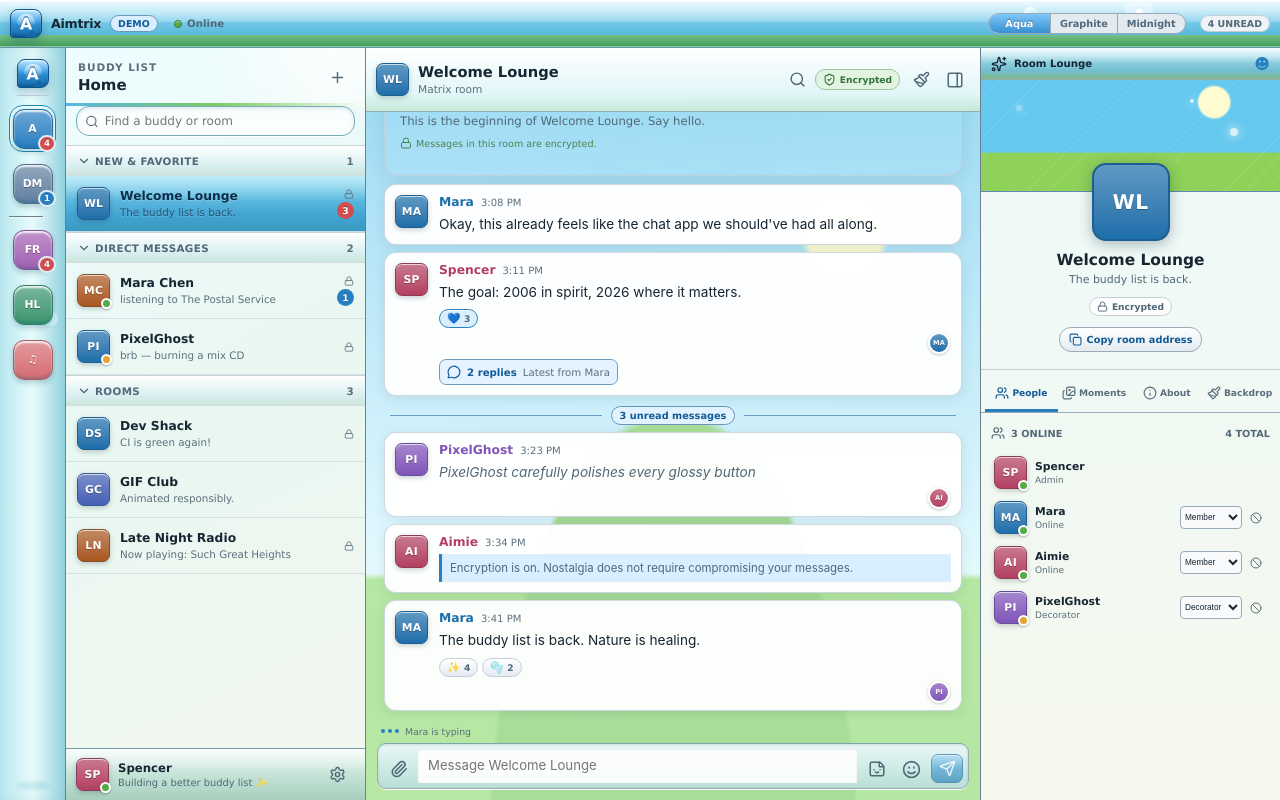
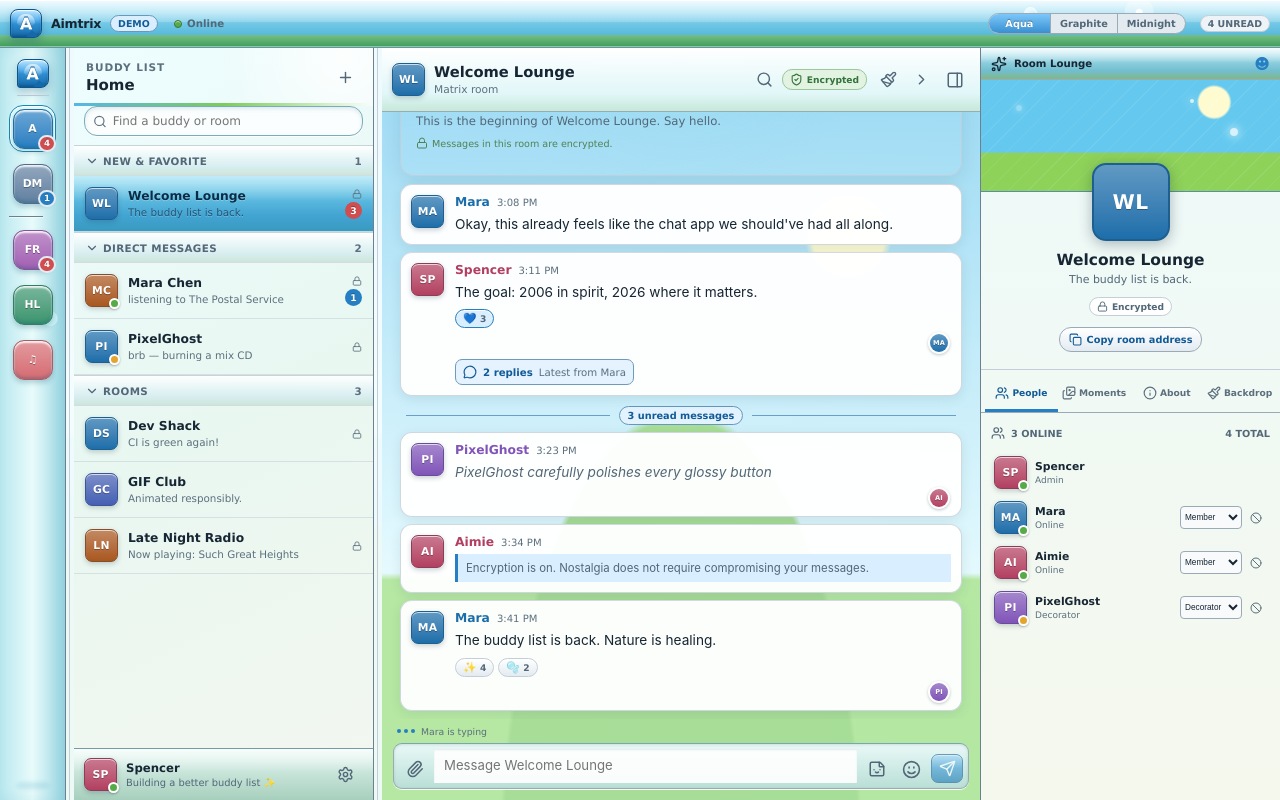
Before and after one commit to spencerrung/aimtrix, a React (Vite) app: page / in a window 1280 px wide. Both pictures are taken after a click on the button "Explore the demo buddy list". Built offline with nearby package versions, Linux system fonts and the light colour scheme.

Commit message:
feat(workspace): add dynamic collapsible panels

```diff
--- a/src/features/workspace/Workspace.tsx
+++ b/src/features/workspace/Workspace.tsx
@@ -5,6 +5,8 @@ import {
   Ban,
   Check,
   ChevronDown,
+  ChevronLeft,
+  ChevronRight,
   Copy,
   DoorOpen,
   Film,
@@ -1329,11 +1331,14 @@ function resolveEntryUnreadMarker(
 
 type TimelineViewportMode = 'unread' | 'bottom' | 'detached';
 
+type WorkspacePanelId = 'spaces' | 'buddies' | 'conversation' | 'thread';
+
 function Conversation({
   room,
   messages,
   activeThread,
   threadRoot,
+  threadCollapsed,
   draft,
   threadDraft,
   sending,
@@ -1349,11 +1354,13 @@ function Conversation({
   onSubmit,
   onThreadSubmit,
   onToggleDetails,
+  onCollapseConversation,
   onOpenBackground,
   onStartReply,
   onOpenThread,
   onStartThread,
   onCloseThread,
+  onToggleThreadCollapsed,
   onStartEdit,
   onDeleteMessage,
   onTogglePin,
@@ -1377,6 +1384,7 @@ function Conversation({
   messages: MessageSummary[];
   activeThread?: ThreadSummary;
   threadRoot?: MessageSummary;
+  threadCollapsed: boolean;
   draft: string;
   threadDraft: string;
   sending: boolean;
@@ -1392,11 +1400,13 @@ function Conversation({
   onSubmit: () => void;
   onThreadSubmit: () => void;
   onToggleDetails: () => void;
+  onCollapseConversation: () => void;
   onOpenBackground: () => void;
   onStartReply: (message: MessageSummary) => void;
   onOpenThread: (message: MessageSummary) => void;
   onStartThread: (message: MessageSummary) => void;
   onCloseThread: () => void;
+  onToggleThreadCollapsed: () => void;
   onStartEdit: (message: MessageSummary) => void;
   onDeleteMessage: (message: MessageSummary) => void;
   onTogglePin: (message: MessageSummary) => void;
@@ -1905,6 +1915,7 @@ function Conversation({
             </span>
           ) : null}
           <IconButton label="Decorate conversation background" onClick={onOpenBackground}><Paintbrush size={17} /></IconButton>
+          <IconButton label="Collapse conversation" onClick={onCollapseConversation}><ChevronRight size={17} /></IconButton>
           <IconButton label="Toggle room details" onClick={onToggleDetails}>
             <PanelRight size={18} />
           </IconButton>
@@ -1976,13 +1987,16 @@ function Conversation({
         </div>
       </section>
 
-      {activeThread && threadRoot ? (
+      {activeThread && threadRoot && !threadCollapsed ? (
         <aside className="thread-panel" aria-label="Thread" style={{ width: threadPanelWidth }}>
           <div
             className="thread-panel__resize"
             role="separator"
             aria-label="Resize thread panel"
             aria-orientation="vertical"
+            aria-valuemin={300}
+            aria-valuemax={680}
+            aria-valuenow={Math.round(threadPanelWidth)}
             tabIndex={0}
             onPointerDown={startPanelResize}
             onPointerMove={resizePanel}
@@ -1997,7 +2011,7 @@ function Conversation({
           />
           <header className="thread-panel__header">
             <span><MessageCircle size={16} /><strong>Thread</strong><small>{activeThread.replyCount} {activeThread.replyCount === 1 ? 'reply' : 'replies'}</small></span>
-            <button type="button" aria-label="Close thread" onClick={onCloseThread}><X size={16} /></button>
+            <span className="thread-panel__actions"><button type="button" aria-label="Collapse thread" onClick={onToggleThreadCollapsed}><ChevronRight size={16} /></button><button type="button" aria-label="Close thread" onClick={onCloseThread}><X size={16} /></button></span>
           </header>
           <div className="thread-panel__timeline">
             <div className="thread-panel__root">
@@ -2041,6 +2055,7 @@ function Conversation({
           </form>
         </aside>
       ) : null}
+      {activeThread && threadRoot && threadCollapsed ? <button className="thread-panel__restore" type="button" aria-label="Expand thread" onClick={onToggleThreadCollapsed}><MessageCircle size={16} /> Thread</button> : null}
 
       <div className="typing-strip" aria-live="polite">
         {notice ? <>{notice}{uploadInProgress ? <button className="cancel-upload" type="button" onClick={onCancelUpload}>Cancel</button> : failedUploadName ? <button className="cancel-upload" type="button" onClick={onRetryUpload}>Retry {failedUploadName}</button> : null}</> : room.typingUsers?.length ? <><i /><i /><i /> {room.typingUsers.slice(0, 2).join(' and ')} {room.typingUsers.length === 1 ? 'is' : 'are'} typing</> : room.id === 'welcome' ? <><i /><i /><i /> Mara is typing</> : <>&nbsp;</>}
@@ -2777,6 +2792,26 @@ export function Workspace({
   const [backgroundDialogOpen, setBackgroundDialogOpen] = useState(false);
   const [mobileChatOpen, setMobileChatOpen] = useState(false);
   const [activeThreadRootId, setActiveThreadRootId] = useState<string>();
+  const [threadCollapsed, setThreadCollapsed] = useState(false);
+  const [collapsedPanels, setCollapsedPanels] = useState<Record<WorkspacePanelId, boolean>>(() => {
+    try {
+      return JSON.parse(localStorage.getItem('aimtrix.workspace-panels.v1') || '{}') as Record<WorkspacePanelId, boolean>;
+    } catch {
+      return {} as Record<WorkspacePanelId, boolean>;
+    }
+  });
+  const [panelWidths, setPanelWidths] = useState(() => {
+    try {
+      const stored = JSON.parse(localStorage.getItem('aimtrix.workspace-panel-widths.v1') || '{}') as Partial<{ spaces: number; buddies: number }>;
+      return {
+        spaces: typeof stored.spaces === 'number' ? Math.max(52, Math.min(stored.spaces, 180)) : 66,
+        buddies: typeof stored.buddies === 'number' ? Math.max(220, Math.min(stored.buddies, 520)) : 300,
+      };
+    } catch {
+      return { spaces: 66, buddies: 300 };
+    }
+  });
+  const panelResizeStart = useRef<{ panel: 'spaces' | 'buddies'; x: number; width: number } | undefined>(undefined);
   const [replyThreadRootId, setReplyThreadRootId] = useState<string>();
   const [drafts, setDrafts] = useState<Record<string, string>>({});
   const [threadDrafts, setThreadDrafts] = useState<Record<string, string>>({});
@@ -3265,6 +3300,46 @@ export function Workspace({
     }
   };
 
+  const setPanelCollapsed = (panel: WorkspacePanelId, collapsed: boolean) => {
+    setCollapsedPanels((current) => {
+      const next = { ...current, [panel]: collapsed };
+      try { localStorage.setItem('aimtrix.workspace-panels.v1', JSON.stringify(next)); } catch { /* best-effort */ }
+      return next;
+    });
+  };
+
+  const startPanelResize = (panel: 'spaces' | 'buddies', event: PointerEvent<HTMLDivElement>) => {
+    panelResizeStart.current = { panel, x: event.clientX, width: panelWidths[panel] };
+    event.currentTarget.setPointerCapture(event.pointerId);
+  };
+
+  const setPanelWidth = (panel: 'spaces' | 'buddies', width: number) => {
+    const minimum = panel === 'spaces' ? 52 : 220;
+    const maximum = panel === 'spaces' ? 180 : 520;
+    const next = Math.max(minimum, Math.min(maximum, width));
+    setPanelCollapsed(panel, false);
+    setPanelWidths((current) => {
+      const updated = { ...current, [panel]: next };
+      try { localStorage.setItem('aimtrix.workspace-panel-widths.v1', JSON.stringify(updated)); } catch { /* best-effort */ }
+      return updated;
+    });
+  };
+
+  const resizePanel = (event: PointerEvent<HTMLDivElement>) => {
+    const start = panelResizeStart.current;
+    if (!start) return;
+    const minimum = start.panel === 'spaces' ? 52 : 220;
+    const maximum = start.panel === 'spaces' ? 180 : 520;
+    const width = Math.max(0, Math.min(maximum, start.width + event.clientX - start.x));
+    if (width < minimum) {
+      setPanelCollapsed(start.panel, true);
+      return;
+    }
+    setPanelWidth(start.panel, width);
+  };
+
+  const stopPanelResize = () => { panelResizeStart.current = undefined; };
+
   return (
     <div className={`app-stage${mobileChatOpen ? ' mobile-chat-open' : ''}`}>
       <section className={`aimtrix-window${detailsOpen ? ' details-open' : ''}`}>
@@ -3294,14 +3369,20 @@ export function Workspace({
           {unreadTotal ? <span className="titlebar-unread">{unreadTotal} unread</span> : null}
         </header>
 
-        <div className="workspace-grid">
-          <SpaceRail
+        <div
+          className={`workspace-grid${collapsedPanels.conversation ? ' workspace-grid--conversation-collapsed' : ''}`}
+          style={{
+            gridTemplateColumns: `${collapsedPanels.spaces ? '0px' : `${panelWidths.spaces}px`} ${collapsedPanels.spaces ? '0px' : '8px'} ${collapsedPanels.buddies ? '0px' : `${panelWidths.buddies}px`} ${collapsedPanels.buddies ? '0px' : '8px'} ${collapsedPanels.conversation ? '0px' : 'minmax(360px, 1fr)'} ${detailsOpen ? '300px' : '0px'}`,
+          }}
+        >
+          {!collapsedPanels.spaces ? <SpaceRail
             workspace={workspace}
             activeSpace={activeSpaceSummary?.id ?? 'home'}
             onSelect={selectSpace}
             onReorder={onReorderRootSpaces}
-          />
-          <BuddyPanel
+          /> : null}
+          {!collapsedPanels.spaces ? <div className="workspace-panel-resize" role="separator" aria-label="Resize conversations" aria-orientation="vertical" aria-valuemin={52} aria-valuemax={180} aria-valuenow={Math.round(panelWidths.spaces)} tabIndex={0} onPointerDown={(event) => startPanelResize('spaces', event)} onPointerMove={resizePanel} onPointerUp={stopPanelResize} onPointerCancel={stopPanelResize} onKeyDown={(event) => { if (event.key === 'ArrowLeft') { event.preventDefault(); setPanelWidth('spaces', panelWidths.spaces - 12); } if (event.key === 'ArrowRight') { event.preventDefault(); setPanelWidth('spaces', panelWidths.spaces + 12); } if (event.key === 'Home') { event.preventDefault(); setPanelWidth('spaces', 52); } if (event.key === 'End') { event.preventDefault(); setPanelWidth('spaces', 180); } }} /> : null}
+          {!collapsedPanels.buddies ? <BuddyPanel
             workspace={scopedWorkspace}
             selectedRoomId={effectiveRoomId}
             scopeName={activeSpaceSummary?.name ?? 'Conversations'}
@@ -3318,12 +3399,14 @@ export function Workspace({
             onAcceptInvite={onJoinRoom}
             onRejectInvite={onRejectInvite}
             onReorganize={onReorganizeSpaceChildren}
-          />
+          /> : null}
+          {!collapsedPanels.buddies ? <div className="workspace-panel-resize" role="separator" aria-label="Resize buddy and room drawer" aria-orientation="vertical" aria-valuemin={220} aria-valuemax={520} aria-valuenow={Math.round(panelWidths.buddies)} tabIndex={0} onPointerDown={(event) => startPanelResize('buddies', event)} onPointerMove={resizePanel} onPointerUp={stopPanelResize} onPointerCancel={stopPanelResize} onKeyDown={(event) => { if (event.key === 'ArrowLeft') { event.preventDefault(); setPanelWidth('buddies', panelWidths.buddies - 24); } if (event.key === 'ArrowRight') { event.preventDefault(); setPanelWidth('buddies', panelWidths.buddies + 24); } if (event.key === 'Home') { event.preventDefault(); setPanelWidth('buddies', 220); } if (event.key === 'End') { event.preventDefault(); setPanelWidth('buddies', 520); } }} /> : null}
           <Conversation
             room={selectedRoom}
             messages={messages}
             activeThread={activeThread}
             threadRoot={activeThreadRoot}
+            threadCollapsed={threadCollapsed}
             draft={draft}
             threadDraft={threadDraft}
             sending={sending}
@@ -3360,18 +3443,21 @@ export function Workspace({
             onSubmit={() => void submitMessage()}
             onThreadSubmit={() => void submitThreadMessage()}
             onToggleDetails={() => setDetailsOpen((open) => !open)}
+            onCollapseConversation={() => setPanelCollapsed('conversation', true)}
             onOpenBackground={() => setBackgroundDialogOpen(true)}
             onStartReply={handleStartReply}
             onStartThread={handleStartThread}
             onOpenThread={(message) => {
               setActiveThreadRootId(message.id);
+              setThreadCollapsed(false);
               if (workspace.mode === 'matrix') {
                 void onThreadOpened?.(message.roomId, message.id).catch(() =>
                   setNotice('This thread could not be marked read.'),
                 );
               }
             }}
-            onCloseThread={() => setActiveThreadRootId(undefined)}
+            onCloseThread={() => { setActiveThreadRootId(undefined); setThreadCollapsed(false); }}
+            onToggleThreadCollapsed={() => setThreadCollapsed((collapsed) => !collapsed)}
             onStartEdit={handleStartEdit}
             onTogglePin={handleTogglePin}
             onDeleteMessage={handleDeleteMessage}
@@ -3421,6 +3507,11 @@ export function Workspace({
               onLeave={onLeaveRoom}
             />
           ) : null}
+          <div className="workspace-panel-restores" role="group" aria-label="Expand collapsed panels">
+            {collapsedPanels.spaces ? <button type="button" onClick={() => setPanelCollapsed('spaces', false)}><ChevronRight size={15} /> Conversations</button> : null}
+            {collapsedPanels.buddies ? <button type="button" onClick={() => setPanelCollapsed('buddies', false)}><ChevronRight size={15} /> Rooms</button> : null}
+            {collapsedPanels.conversation ? <button type="button" onClick={() => setPanelCollapsed('conversation', false)}><ChevronLeft size={15} /> Conversation</button> : null}
+          </div>
         </div>
 
         {workspace.call ? (
--- a/src/styles.css
+++ b/src/styles.css
@@ -387,8 +387,13 @@
   .theme-switcher button.is-active { color: white; background: linear-gradient(var(--selection-start), var(--selection-end)); text-shadow: 0 -1px rgba(0,0,0,0.35); }
   .titlebar-unread { color: var(--text-soft); border-color: var(--border-soft); background: var(--surface-soft); }
 
-  .workspace-grid { display: grid; min-height: 0; grid-template-columns: 66px 300px minmax(360px, 1fr); }
+  .workspace-grid { position: relative; display: grid; min-height: 0; grid-template-columns: 66px 8px 300px 8px minmax(360px, 1fr) 0px; }
   .details-open .workspace-grid { grid-template-columns: 66px 300px minmax(360px, 1fr) 300px; }
+  .workspace-panel-resize { z-index: 3; min-width: 8px; cursor: col-resize; outline: 0; background: linear-gradient(90deg, transparent 3px, var(--border-soft) 3px 4px, transparent 4px); }
+  .workspace-panel-resize:hover, .workspace-panel-resize:focus-visible { background: linear-gradient(90deg, transparent 2px, var(--blue) 2px 6px, transparent 6px); }
+  .workspace-grid--conversation-collapsed .conversation { display: none; }
+  .workspace-panel-restores { position: absolute; z-index: 15; right: 10px; bottom: 10px; display: flex; flex-wrap: wrap; gap: 6px; pointer-events: none; }
+  .workspace-panel-restores button { display: inline-flex; align-items: center; gap: 5px; padding: 7px 9px; color: var(--blue-deep); border: 1px solid var(--border); border-radius: 7px; background: var(--surface-raised); box-shadow: var(--small-shadow); font: inherit; font-size: 0.68rem; pointer-events: auto; }
   .space-rail {
     display: flex;
     min-height: 0;
@@ -563,6 +568,8 @@
   .thread-panel__composer textarea { width: 100%; min-height: 42px; resize: vertical; padding: 8px; color: var(--text); border: 1px solid var(--border); border-radius: 7px; outline-color: var(--focus); background: var(--surface-raised); font: inherit; font-size: 0.74rem; }
   .thread-panel__composer button { align-self: end; display: inline-flex; align-items: center; gap: 5px; padding: 8px 9px; color: white; border: 1px solid var(--blue-deep); border-radius: 7px; background: var(--blue); font: inherit; font-size: 0.7rem; font-weight: 800; }
   .thread-panel__composer button:disabled { cursor: not-allowed; opacity: 0.52; }
+  .thread-panel__actions { display: flex; gap: 4px; }
+  .thread-panel__restore { position: absolute; z-index: 12; top: 74px; right: 10px; display: inline-flex; align-items: center; gap: 5px; padding: 7px 9px; color: var(--blue-deep); border: 1px solid var(--border); border-radius: 7px; background: var(--surface-raised); box-shadow: var(--small-shadow); font: inherit; font-size: 0.68rem; }
   .reaction-row { display: flex; flex-wrap: wrap; gap: 4px; margin-top: 7px; }
   .reaction { padding: 2px 7px; color: var(--text-soft); border: 1px solid var(--border-soft); border-radius: 10px; background: linear-gradient(var(--surface-raised), var(--surface-inset)); font-size: 0.72rem; box-shadow: inset 0 1px var(--chrome-highlight); }
   .reaction span { font-size: 0.61rem; font-weight: 800; }
@@ -1139,7 +1146,8 @@
   @media (max-width: 760px) {
     .app-stage { padding: 0; }
     .aimtrix-window { width: 100%; max-height: none; border: 0; border-radius: 0; }
-    .workspace-grid, .details-open .workspace-grid { grid-template-columns: 52px minmax(0, 1fr); }
+    .workspace-grid, .details-open .workspace-grid { grid-template-columns: 52px minmax(0, 1fr) !important; }
+    .workspace-panel-resize, .workspace-panel-restores { display: none; }
     .space-rail { grid-column: 1; grid-row: 1; }
     .buddy-panel { grid-column: 2; grid-row: 1; border-right: 0; }
     .conversation { display: none; grid-column: 2; grid-row: 1; }
```
Also changed, not shown: 1 other file (tests, documents, lock files or other folders).
